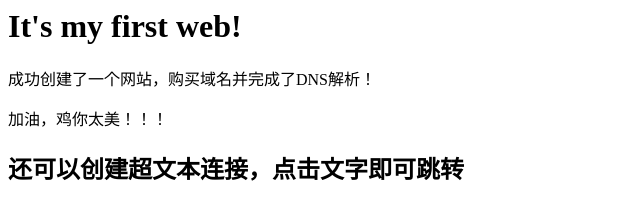
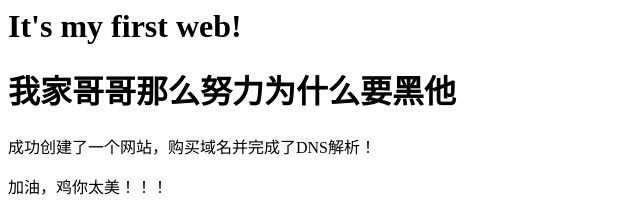
Before and after one commit to Rickydoc/rickydoc.github.io, a plain HTML site: page docs/index.html in a window 1280 px wide. Shown: the top 202 px of the page, without its empty margins (0-640 px from the left). Drawn offline with Linux system fonts and the light colour scheme.

Commit message:
Update index.html
Signed-off-by: Rickydoc <153089431+Rickydoc@users.noreply.github.com>

```diff
--- a/docs/index.html
+++ b/docs/index.html
@@ -2,6 +2,7 @@
   <body>
     <main>
       <h1>It's my first web!</h1>
+      <h1>我家哥哥那么努力为什么要黑他</h1>
       <p>成功创建了一个网站，购买域名并完成了DNS解析！</p>
       <p>加油，鸡你太美！！！</p>
       <h2>还可以创建超文本连接，点击文字即可跳转</h2>
```
